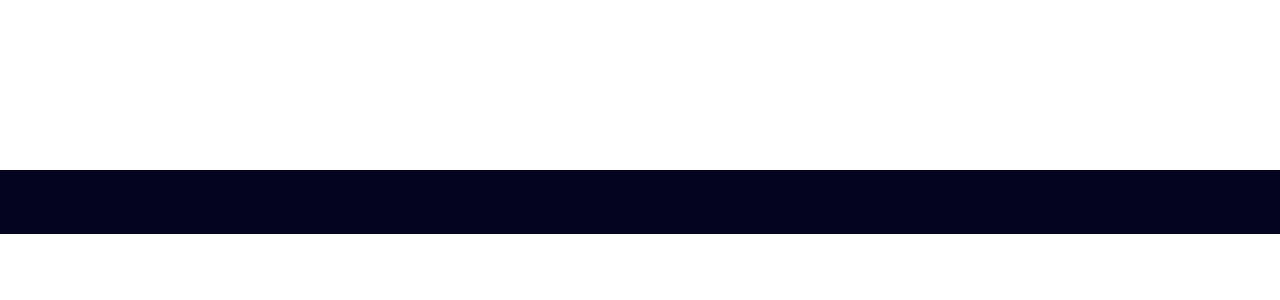
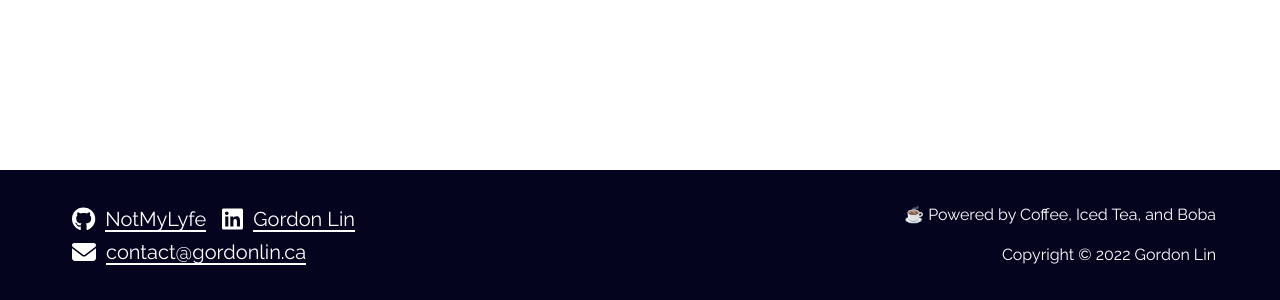
Before and after one commit to NotMyLyfe/Website, a React app: page / in a window 1280 px wide. Shown: the part 4630-4930 px from the top of the page. Before the commit the page ends 4864 px from the top, so only its background shows below. Built offline with nearby package versions, Linux system fonts and the light colour scheme.

Commit message:
Completed footer with social media links

```diff
--- a/package.json
+++ b/package.json
@@ -23,7 +23,11 @@
   },
   "homepage": "https://github.com/NotMyLyfe/Website#readme",
   "dependencies": {
+    "@fortawesome/fontawesome-common-types": "^6.2.1",
+    "@fortawesome/fontawesome-free": "^6.2.1",
     "@fortawesome/fontawesome-svg-core": "^6.1.2",
+    "@fortawesome/free-brands-svg-icons": "^6.2.1",
+    "@fortawesome/free-regular-svg-icons": "^6.2.1",
     "@fortawesome/free-solid-svg-icons": "^6.1.2",
     "@fortawesome/react-fontawesome": "^0.2.0",
     "bootstrap": "^5.2.0",
--- a/src/components/Footer.tsx
+++ b/src/components/Footer.tsx
@@ -1,14 +1,33 @@
 import React from 'react';
 import '../scss/footer.scss';
+import SocialMediaLink from './SocialMediaLink';
+import { faGithub, faLinkedin } from '@fortawesome/free-brands-svg-icons';
+import { IconProp } from '@fortawesome/fontawesome-svg-core';
+import { faEnvelope } from '@fortawesome/free-solid-svg-icons';
 
 function Footer(): React.ReactElement {
     return (
         <footer>
+            <div className="socials">
+                <SocialMediaLink
+                    link="https://github.com/NotMyLyfe"
+                    icon={faGithub as IconProp}
+                    text="NotMyLyfe"
+                />
+                <SocialMediaLink
+                    link="https://www.linkedin.com/in/gordon-lin/"
+                    icon={faLinkedin as IconProp}
+                    text="Gordon Lin"
+                />
+                <SocialMediaLink
+                    link="mailto:contact@gordonlin.ca"
+                    icon={faEnvelope as IconProp}
+                    text="contact@gordonlin.ca"
+                />
+            </div>
             <div className="copyright">
-
-            </div>
-            <div className="socials">
-
+               <p>&#9749; Powered by Coffee, Iced Tea, and Boba</p>
+               <p>Copyright &copy; {new Date().getFullYear()} Gordon Lin</p>
             </div>
         </footer>
     );
--- /dev/null
+++ b/src/components/SocialMediaLink.tsx
@@ -0,0 +1,21 @@
+import React from "react";
+import "../scss/social_media_link.scss";
+import { FontAwesomeIcon } from "@fortawesome/react-fontawesome";
+import { IconProp } from '@fortawesome/fontawesome-svg-core';
+
+interface SocialMediaLinkProps {
+    link: string;
+    icon: IconProp;
+    text: string;
+}
+
+function SocialMediaLink(props : SocialMediaLinkProps) : React.ReactElement{
+    return (
+        <a href={props.link}>
+            <FontAwesomeIcon icon={props.icon} />
+            <p>{props.text}</p>
+        </a>
+    );
+}
+
+export default SocialMediaLink;
--- a/src/scss/footer.scss
+++ b/src/scss/footer.scss
@@ -1,18 +1,69 @@
 @import './variables';
 
-footer{
-    display: flexbox;
-    flex-direction: column;
+footer {
+    display: flex;
+    flex-direction: row;
     background-color: $primary-color;
     width: 100vw;
     padding: 2rem;
+    align-items: center;
+    color: white;
 
-    .copyright{
-        flex-grow: 1;
+    >div {
+        padding: 0 2rem;
+
+        @include media-breakpoint-down(md) {
+            padding: 0 1rem;
+        }
+
+        flex-basis: 50%;
+    }
+
+    .copyright {
+        display: flex;
+        flex-direction: column;
+        justify-content: center;
+
+        :nth-child(2) {
+            margin: 0;
+        }
+
+        @include media-breakpoint-up(sm) {
+            text-align: right;
+        }
+
+        @include media-breakpoint-down(sm) {
+            :first-child {
+                margin-bottom: 0.5rem;
+            }
+        }
+    }
+
+    .socials {
+        display: flex;
+        flex-flow: row wrap;
+
+        >* {
+            margin: 0.1rem 0.5rem;
+        }
+
+        :first-child() {
+            margin-left: 0;
+        }
+
+        :last-child() {
+            margin-right: 0;
+        }
+
+        @include media-breakpoint-down(sm) {
+            margin-bottom: 1rem;
+            justify-content: center;
+        }
 
     }
 
-    @media screen and (min-width: 576px) {
-        flex-direction: row;
-    };
+    @include media-breakpoint-down(sm) {
+        flex-direction: column;
+        text-align: center;
+    }
 }
--- /dev/null
+++ b/src/scss/social_media_link.scss
@@ -0,0 +1,55 @@
+@import "variables";
+
+a {
+    display: flex;
+    flex-direction: row;
+    align-items: center;
+    transition: color 0.1s ease-in-out;
+    text-decoration: none;
+
+    &,
+    &:link,
+    &:visited,
+    &:active,
+    &:hover {
+        color: white;
+    }
+
+    &:hover {
+        color: rgba(255, 255, 255, 0.7);
+
+        p::after {
+            height: 0.25rem;
+            background: rgba(255, 255, 255, 0.7)
+        }
+    }
+
+    p {
+        white-space: nowrap;
+        position: relative;
+
+        @include media-breakpoint-up(sm) {
+            font-size: 1.25em;
+        }
+
+        margin: 0 0 0 0.5em;
+
+        &::after {
+            content: "";
+            display: block;
+            position: absolute;
+            left: 0;
+            right: 0;
+            bottom: 2px;
+            height: 2px;
+            background: white;
+            transition: height 0.3s ease-in-out;
+        }
+    }
+
+    svg {
+        @include media-breakpoint-up(sm) {
+            font-size: 1.5em;
+        }
+    }
+}
```
Also changed, not shown: 1 other file (tests, documents, lock files or other folders).
